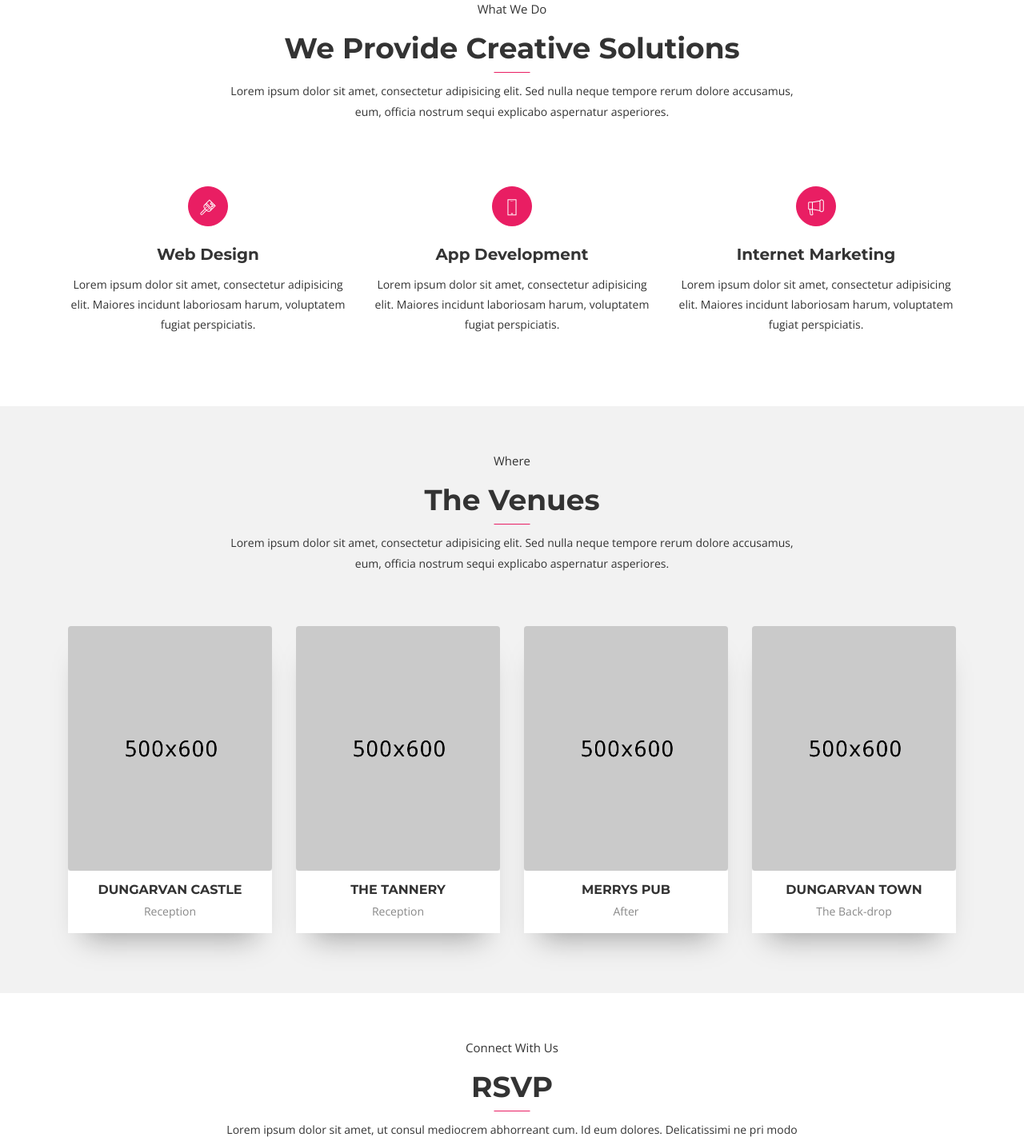
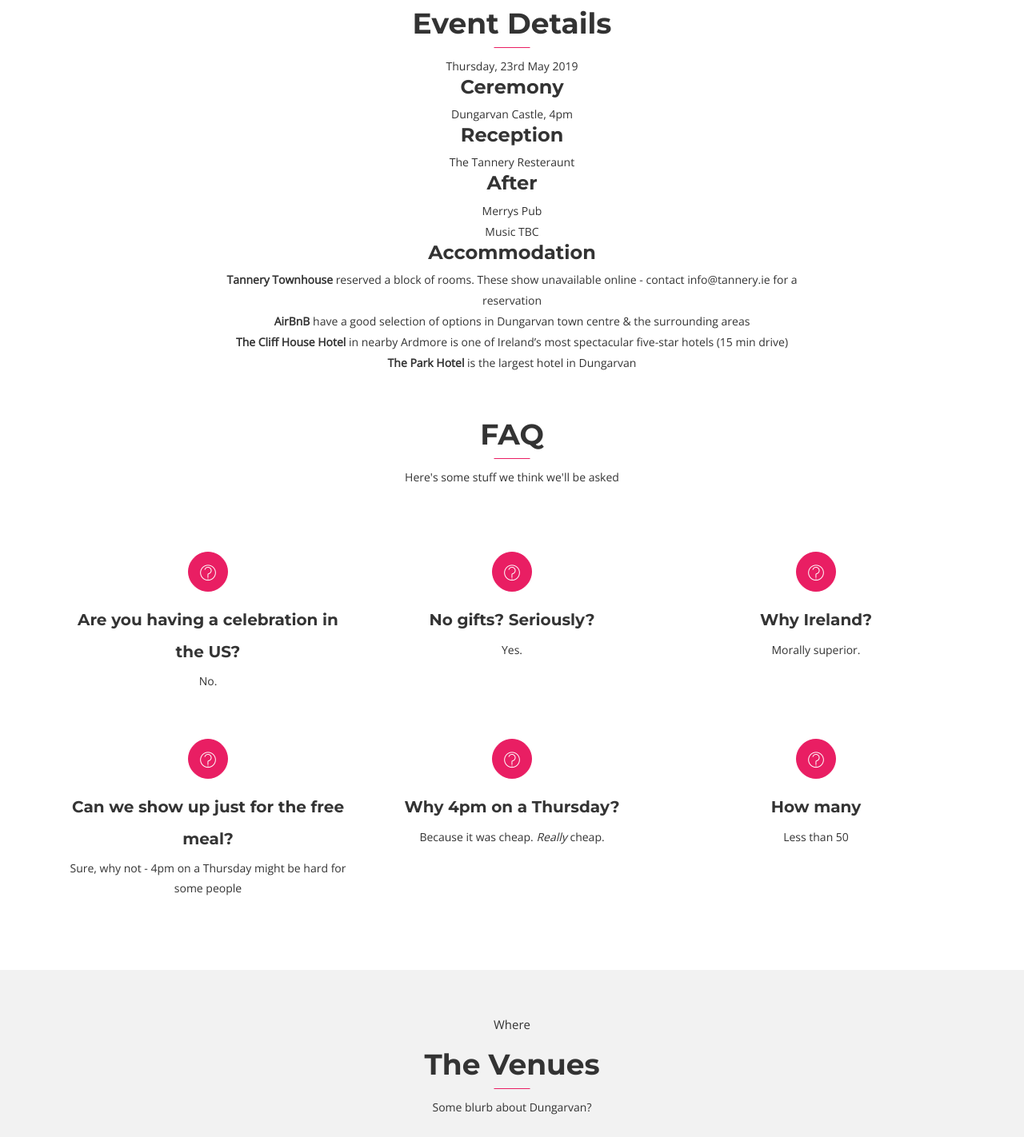
Before and after one commit to cianclarke/www.katharinecian.com, a website: page index.html in a window 1280 px wide. Shown: the part 847-2269 px from the top of the page at 80% size. Drawn offline with nearby package versions, Linux system fonts and the light colour scheme; some packages are replaced by stand-ins of ours; files whose address does not match are found by name.

Commit message:
More content

```diff
--- a/assets/css/main.css
+++ b/assets/css/main.css
@@ -24,6 +24,10 @@
   font-size: 36px;
   font-weight: 700;
   font-family: 'Montserrat', sans-serif;
+}
+
+.h4, h4 {
+    font-size: 1.5rem !important;
 }
 
 a {
--- a/assets/js/main.js
+++ b/assets/js/main.js
@@ -31,7 +31,7 @@
     /* ==========================================================================
     countdown timer
     ========================================================================== */
-     jQuery('#clock').countdown('2018/10/19',function(event){
+     jQuery('#clock').countdown('2019/05/23',function(event){
       var $this=jQuery(this).html(event.strftime(''
       +'<div class="time-entry days"><span>%-D</span> Days</div> '
       +'<div class="time-entry hours"><span>%H</span> Hours</div> '
--- a/assets/js/map.js
+++ b/assets/js/map.js
@@ -3,8 +3,9 @@
 
 'use strict';
 	//set your google maps parameters
-	var $latitude = 39.742043,
-		$longitude = -104.991531,
+  //,
+	var $latitude = 52.089307,
+		$longitude = -7.616131,
 		$map_zoom = 14;
 
 	//google map custom marker icon - .png fallback for IE11
--- a/index.html
+++ b/index.html
@@ -122,17 +122,41 @@
 
     <section id="services" class="section-padding" >
       <div class="container">
+
         <div class="row justify-content-center">
           <div class="col-md-8 col-lg-8 col-xs-12 text-center">
-            <h6 class="subtitle">
-              What We Do
-            </h6>
+
             <h2 class="section-title">
-              We Provide Creative Solutions
+              Event Details
             </h2>
             <div class="section-info">
-              Lorem ipsum dolor sit amet, consectetur adipisicing elit. Sed nulla neque
-              tempore rerum dolore accusamus, eum, officia nostrum sequi explicabo aspernatur asperiores.
+              Thursday, 23rd May 2019
+              <h4>Ceremony</h4>
+              Dungarvan Castle, 4pm
+              <h4>Reception</h4>
+              The Tannery Resteraunt
+              <h4>After</h4>
+              Merrys Pub<br />
+              Music TBC
+              <h4>Accommodation</h4>
+              <strong>Tannery Townhouse</strong> reserved a block of rooms. These show unavailable online - contact info@tannery.ie for a reservation <br />
+              <strong>AirBnB</strong> have a good selection of options in Dungarvan town centre & the surrounding areas<br />
+              <strong>The Cliff House Hotel</strong> in nearby Ardmore is one of Ireland’s most spectacular five-star hotels (15 min drive) <br />
+              <strong>The Park Hotel</strong> is the largest hotel in Dungarvan<br />
+
+            </div>
+          </div>
+        </div>
+
+
+        <div class="row justify-content-center">
+          <div class="col-md-8 col-lg-8 col-xs-12 text-center">
+
+            <h2 class="section-title">
+              FAQ
+            </h2>
+            <div class="section-info">
+              Here's some stuff we think we'll be asked
             </div>
           </div>
         </div>
@@ -141,31 +165,67 @@
           <div class="col-lg-4 col-md-6 col-xs-12 fadeInUp" data-animation="fadeInUp">
             <div class="services-item">
               <div class="icon">
-                <i class="lni-brush"></i>
+                <i class="lni-question-circle"></i>
               </div>
-              <h3><a href="#">Web Design</a></h3>
-              <p>Lorem ipsum dolor sit amet, consectetur adipisicing elit. Maiores incidunt laboriosam harum, voluptatem fugiat perspiciatis.</p>
+              <h3><a href="#">Are you having a celebration in the US?</a></h3>
+              <p>No.</p>
             </div>
           </div>
           <div class="col-lg-4 col-md-6 col-xs-12 fadeInUp" data-animation="fadeInUp" data-delay="300">
             <div class="services-item">
               <div class="icon">
-                <i class="lni-mobile"></i>
+                <i class="lni-question-circle"></i>
               </div>
-              <h3><a href="#">App Development</a></h3>
-              <p>Lorem ipsum dolor sit amet, consectetur adipisicing elit. Maiores incidunt laboriosam harum, voluptatem fugiat perspiciatis.</p>
+              <h3><a href="#">No gifts? Seriously?</a></h3>
+              <p>Yes.</p>
             </div>
           </div>
           <div class="col-lg-4 col-md-6 col-xs-12 fadeInUp" data-animation="fadeInUp" data-delay="600">
             <div class="services-item">
               <div class="icon">
-                <i class="lni-bullhorn"></i>
+                <i class="lni-question-circle"></i>
               </div>
-              <h3><a href="#">Internet Marketing</a></h3>
-              <p>Lorem ipsum dolor sit amet, consectetur adipisicing elit. Maiores incidunt laboriosam harum, voluptatem fugiat perspiciatis.</p>
+              <h3><a href="#">Why Ireland?</a></h3>
+              <p>Morally superior.</p>
             </div>
           </div>
          </div>
+
+
+         <!-- More FAQs -->
+
+         <div class="row">
+           <div class="col-lg-4 col-md-6 col-xs-12 fadeInUp" data-animation="fadeInUp">
+             <div class="services-item">
+               <div class="icon">
+                 <i class="lni-question-circle"></i>
+               </div>
+               <h3><a href="#">Can we show up just for the free meal?</a></h3>
+               <p>Sure, why not - 4pm on a Thursday might be hard for some people</p>
+             </div>
+           </div>
+           <div class="col-lg-4 col-md-6 col-xs-12 fadeInUp" data-animation="fadeInUp" data-delay="300">
+             <div class="services-item">
+               <div class="icon">
+                 <i class="lni-question-circle"></i>
+               </div>
+               <h3><a href="#">Why 4pm on a Thursday?</a></h3>
+               <p>Because it was cheap. <i>Really</i> cheap.</p>
+             </div>
+           </div>
+           <div class="col-lg-4 col-md-6 col-xs-12 fadeInUp" data-animation="fadeInUp" data-delay="600">
+             <div class="services-item">
+               <div class="icon">
+                 <i class="lni-question-circle"></i>
+               </div>
+               <h3><a href="#">How many</a></h3>
+               <p>Less than 50</p>
+             </div>
+           </div>
+          </div>
+
+
+
       </div>
     </section>
 
@@ -181,8 +241,7 @@
               The Venues
             </h2>
             <div class="section-info">
-              Lorem ipsum dolor sit amet, consectetur adipisicing elit. Sed nulla neque
-              tempore rerum dolore accusamus, eum, officia nostrum sequi explicabo aspernatur asperiores.
+              Some blurb about Dungarvan?
             </div>
           </div>
         </div>
@@ -191,13 +250,13 @@
             <!-- Team Item Starts -->
             <div class="team-item text-center">
               <div class="team-img">
-                <img class="img-fluid" src="assets/img/team/team-01.jpg" alt="">
+                <img class="img-fluid" src="assets/img/venues/castle.jpg" alt="">
                 <div class="team-overlay">
                 </div>
               </div>
               <div class="info-text">
                 <h3><a href="http://www.tannery.ie" target="_blank">Dungarvan Castle</a></h3>
-                <p>Reception</p>
+                <p>Ceremony (4pm)</p>
               </div>
             </div>
             <!-- Team Item Ends -->
@@ -206,7 +265,7 @@
             <!-- Team Item Starts -->
             <div class="team-item text-center">
               <div class="team-img">
-                <img class="img-fluid" src="assets/img/team/team-02.jpg" alt="">
+                <img class="img-fluid" src="assets/img/venues/tannery.jpg" alt="">
                 <div class="team-overlay">
                 </div>
               </div>
@@ -221,7 +280,7 @@
             <!-- Team Item Starts -->
             <div class="team-item text-center">
               <div class="team-img">
-                <img class="img-fluid" src="assets/img/team/team-03.jpg" alt="">
+                <img class="img-fluid" src="assets/img/venues/merrys.jpg" alt="">
                 <div class="team-overlay">
                 </div>
               </div>
@@ -236,7 +295,7 @@
             <!-- Team Item Starts -->
             <div class="team-item text-center">
               <div class="team-img">
-                <img class="img-fluid" src="assets/img/team/team-04.jpg" alt="">
+                <img class="img-fluid" src="assets/img/venues/dungarvan.jpg" alt="">
                 <div class="team-overlay">
                 </div>
               </div>
@@ -258,7 +317,7 @@
         <div class="row justify-content-center">
           <div class="col-md-8 col-lg-8 col-xs-12 text-center">
             <h6 class="subtitle">
-              Connect With Us
+              Are you coming?
             </h6>
             <h2 class="section-title">
               RSVP
@@ -286,6 +345,20 @@
                   <div class="help-block with-errors"></div>
                 </div>
               </div>
+
+              <div class="row">
+                <div class="col-md-6">
+                  <label>Coming?</label>
+                  <input type="text" class="form-control" id="name" name="email" required data-error="Please enter your name">
+                  <div class="help-block with-errors"></div>
+                </div>
+                <div class="col-md-6">
+                  <label>Guests?</label>
+                  <input type="email" class="form-control" id="email" name="email" required data-error="Please enter your Email">
+                  <div class="help-block with-errors"></div>
+                </div>
+              </div>
+
               <div class="row">
                 <div class="col-md-12">
                   <label>Your Message</label>
@@ -344,21 +417,7 @@
         <div class="row">
           <div class="col-md-12">
             <div class="footer-text text-center">
-              <ul class="social-icon">
-                <li>
-                  <a class="facebook" href="#"><i class="lni-facebook-filled"></i></a>
-                </li>
-                <li>
-                  <a class="twitter" href="#"><i class="lni-twitter-filled"></i></a>
-                </li>
-                <li>
-                  <a class="instagram" href="#"><i class="lni-instagram-filled"></i></a>
-                </li>
-                <li>
-                  <a class="instagram" href="#"><i class="lni-google-plus"></i></a>
-                </li>
-              </ul>
-              <p>Copyright © 2018 <a href="www.uideck.com"></a>| Crafted by <a href="#" target="_blank">UIdeck</a></p>
+
             </div>
           </div>
         </div>
@@ -394,7 +453,7 @@
     <script src="assets/js/form-validator.min.js"></script>
     <script src="assets/js/contact-form-script.min.js"></script>
     <script src="assets/js/map.js"></script>
-    <script type="text/javascript" src="//maps.googleapis.com/maps/api/js?key=AIzaSyCsa2Mi2HqyEcEnM1urFSIGEpvualYjwwM">
+    <script type="text/javascript" src="//maps.googleapis.com/maps/api/js?key=AIzaSyA47_DTbcwj3PFZX12XQlyFQrLwJO4xwnQ">
     </script>
 
   </body>
```
Also changed, not shown: assets/img/team/team-01.jpg (deleted), assets/img/team/team-02.jpg (deleted), assets/img/team/team-03.jpg (deleted), assets/img/team/team-04.jpg (deleted), assets/img/venues/castle.jpg (added), assets/img/venues/dungarvan.jpg (added), assets/img/venues/merrys.jpg (added), assets/img/venues/tannery.jpg (added), 1 other file.
